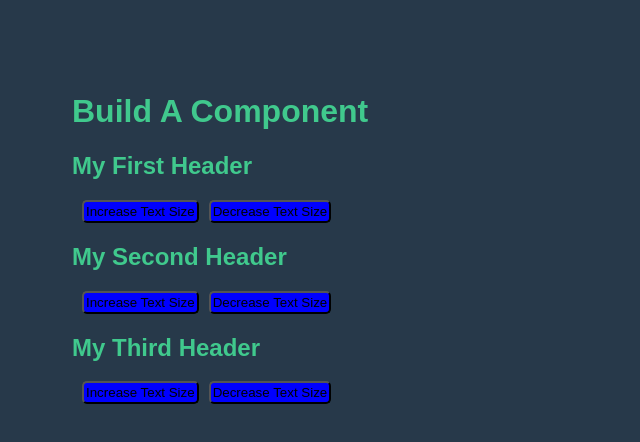
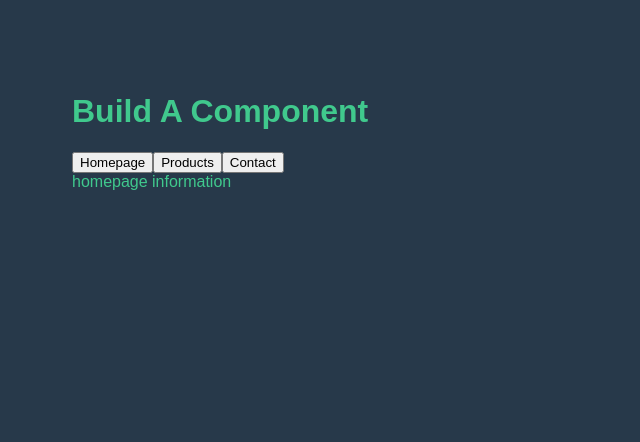
Before and after one commit to kevin-d-mcewan/VueJS_Components, a website: page index.html in a window 1280 px wide. Shown: the whole page, without its empty margins (0-640 px from the left). Drawn offline with nearby package versions, Linux system fonts and the light colour scheme.

Commit message:
added a dynamic component

```diff
--- a/index.html
+++ b/index.html
@@ -12,17 +12,17 @@
 	<body>
 		<h1>Build A Component</h1>
 
-		<div id="emit-events-div">
-			<!-- Make sure to do '<div :style...' not '<div: style...' or '<div:style=...' -->
-			<div :style="{fontSize: headerFontSize + 'em'}">
-			<header-component
-				v-for="header in headers"
-				:key="header.id"
-				:title="header.title"
-				@increase-text-size="headerFontSize += 0.5"
-				@decrease-text-size="headerFontSize -= 0.5"
+		<div id="navigation-div">
+			<button
+				v-for="option in tabs"
+				v-bind:key="option"
+				v-bind:class="['tab-button', {active: currentTab === option }]"
+				v-on:click="currentTab = option"
 			>
-			</header-component>
+				{{option}}
+			</button>
+
+			<component v-bind:is="currentTabComponent"></component>
 		</div>
 
 		<script src="script.js"></script>
--- a/script.js
+++ b/script.js
@@ -1,51 +1,28 @@
-// const app = Vue.createApp({});
-
-// app.component("my-first-component", {
-// 	data() {
-// 		return {
-// 			propertyName: 0,
-// 		};
-// 	},
-// 	template: `<button v-on:click='propertyName++'>
-// 			Clicked {{ propertyName }} times
-// 		</button>`,
-// });
-
-// app.mount("#my-first-div");
-
-// const app = Vue.createApp({});
-
-// app.component("header-component", {
-// 	props: ["title"],
-// 	template: `<h2>{{title}}</h2>`,
-// });
-
-// app.mount("#component-props-div");
-
 const app = Vue.createApp({
 	data() {
 		return {
-			headers: [
-				{ id: 1, title: "My First Header" },
-				{ id: 2, title: "My Second Header" },
-				{ id: 3, title: "My Third Header" },
-			],
-			headerFontSize: 1,
+			currentTab: "Homepage",
+			tabs: ["Homepage", "Products", "Contact"],
 		};
+	},
+	computed: {
+		currentTabComponent() {
+			return "tab-" + this.currentTab.toLowerCase();
+		},
 	},
 });
 
-app.component("header-component", {
-	props: ["title"],
-	template: `<div class=header-component>
-		<h2>{{title}}</h2>
-		<button @click="$emit('increase-text-size')">
-			Increase Text Size
-		</button>
-		<button @click="$emit('decrease-text-size')">
-			Decrease Text Size
-		</button>
-	</div>`,
+app.component("tab-homepage", {
+	template: `<div
+							class="navigation">homepage information</div>`,
 });
 
-app.mount("#emit-events-div");
+app.component("tab-products", {
+	template: `<div	class="navigation">product information</div>`,
+});
+
+app.component("tab-contact", {
+	template: `<div class="navigation">contact information</div>`,
+});
+
+app.mount("#navigation-div");
```
